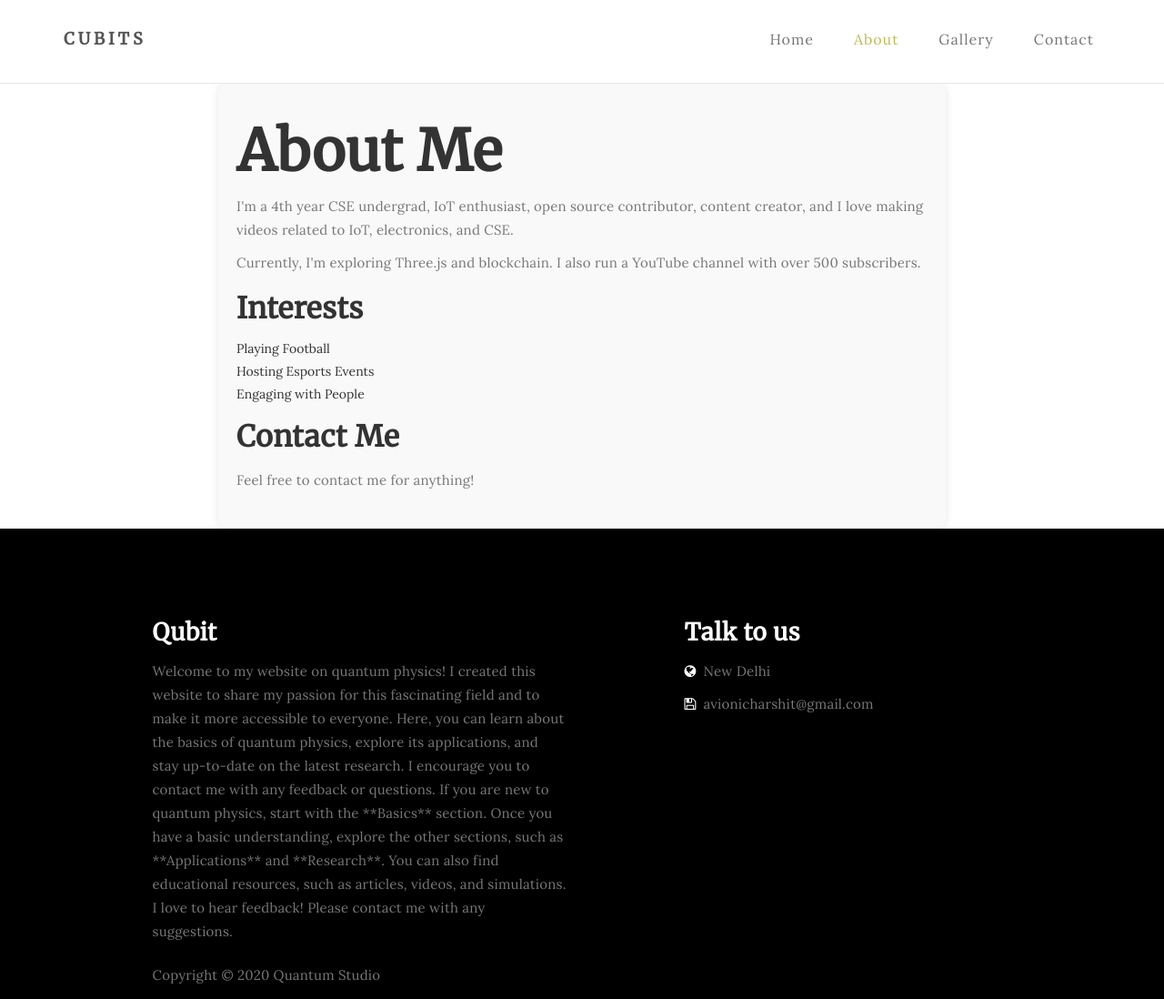
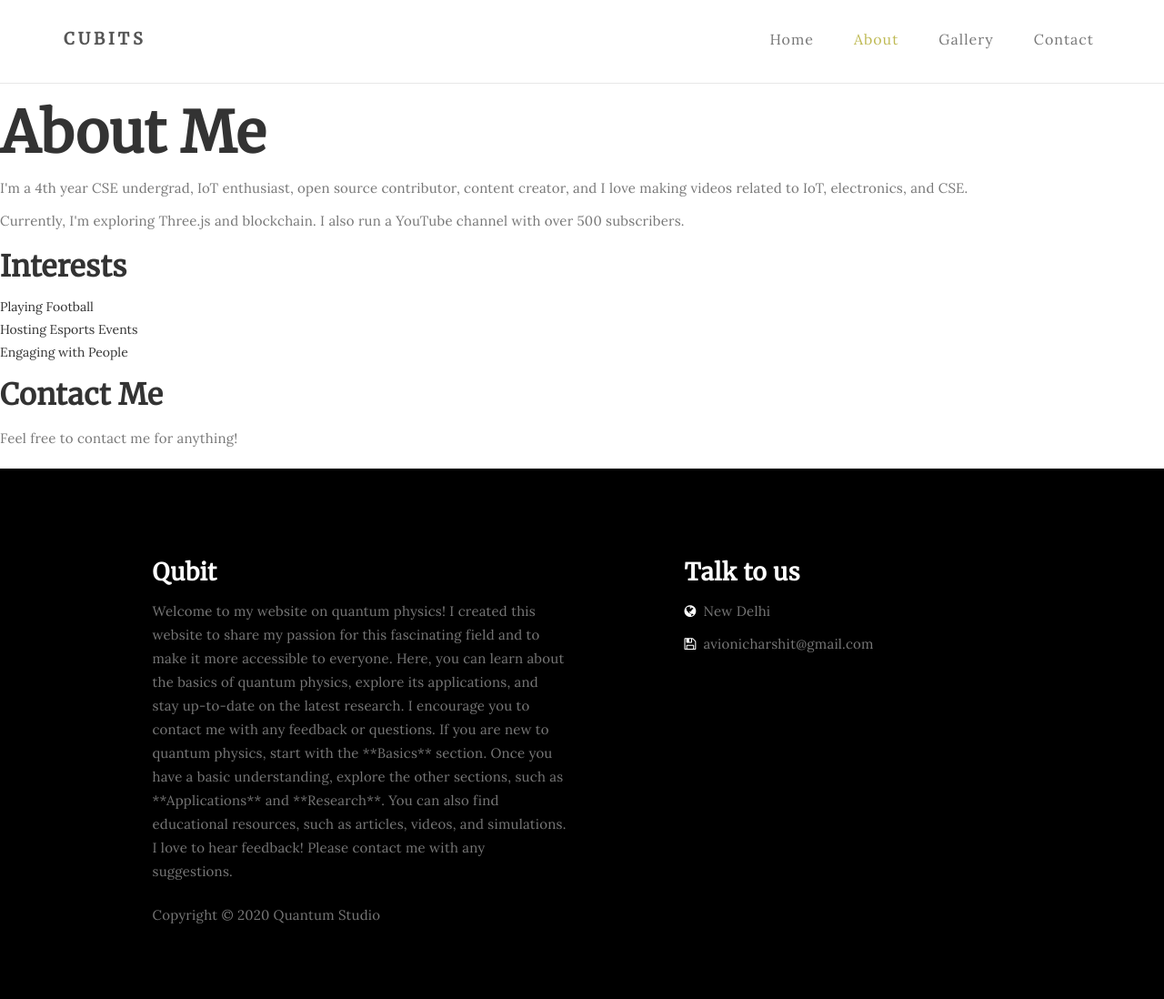
Before and after one commit to avionicharshit-byte/quantumblog, a plain HTML site: page about.html in a window 1280 px wide. Shown: the top 1098 px of the page at 91% size. Drawn offline with Linux system fonts and the light colour scheme.

Commit message:
Update style.css

```diff
--- a/css/style.css
+++ b/css/style.css
@@ -339,7 +339,7 @@ a:hover, a:active, a:focus {
    About section
 -----------------------------------------*/
 
-.about-container {
+#about .about-container {
     max-width: 800px;
     margin: auto;
     background-color: #f9f9f9;
```
